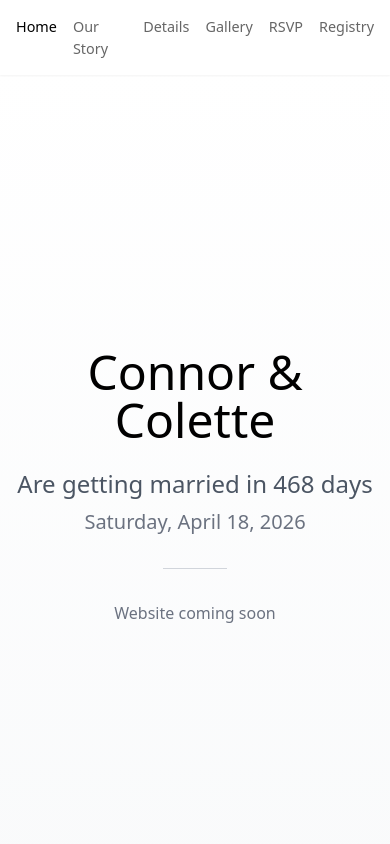
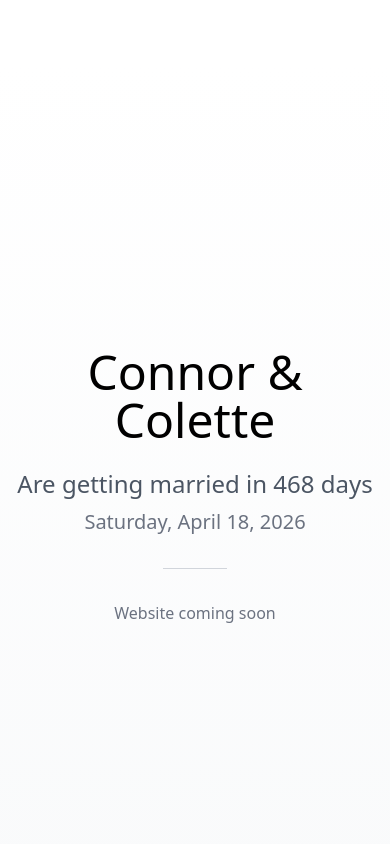
Before and after one commit to otoolecf/wedding-website, a SvelteKit app: page / in a window 390 px wide. Shown: the top 844 px of the page. Built offline with nearby package versions, Linux system fonts and the light colour scheme.

Commit message:
more debugging and environment config on cloudflare

```diff
--- a/src/hooks.server.js
+++ b/src/hooks.server.js
@@ -1,8 +1,7 @@
 export async function handle({ event, resolve }) {
-  const branch = process.env.BRANCH || 'development';
-  const isMainBranch = branch === 'main' || branch === 'master';
+  const isProduction = process.env.NODE_ENV === 'production';
 
-  if (isMainBranch && event.url.pathname !== '/') {
+  if (isProduction && event.url.pathname !== '/') {
     return new Response(null, {
       status: 302,
       headers: { Location: '/' }
--- a/src/routes/+layout.js
+++ b/src/routes/+layout.js
@@ -1,7 +1,5 @@
-/** @type {import('./$types').LayoutLoad} */
 export function load({ data }) {
-  // If we're on main branch and not on the home page, redirect
-  if ((data.branch === 'main' || data.branch === 'master') && data.pathname !== '/') {
+  if (data.isProduction && data.pathname !== '/') {
     throw new Error('Access denied');
   }
 
--- a/src/routes/+layout.server.js
+++ b/src/routes/+layout.server.js
@@ -1,15 +1,9 @@
 export function load({ url }) {
-  // Log all environment variables that might be relevant
-  console.log('CF_PAGES_BRANCH:', process.env.CF_PAGES_BRANCH);
-  console.log('BRANCH:', process.env.BRANCH);
-  console.log('NODE_ENV:', process.env.NODE_ENV);
-  console.log('Current URL:', url.pathname);
-
-  const branch = process.env.CF_PAGES_BRANCH || 'development';
-  console.log('Determined branch:', branch);
+  // Check if we're in production build
+  const isProduction = process.env.NODE_ENV === 'production';
 
   return {
-    branch,
+    isProduction,
     pathname: url.pathname
   };
 }
--- a/src/routes/+layout.svelte
+++ b/src/routes/+layout.svelte
@@ -1,62 +1,21 @@
-<!-- src/routes/+layout.svelte -->
 <script>
   import '../app.css';
   import { page } from '$app/stores';
-
-  // Get the data from layout.server.js
   export let data;
-
-  // Check if we're on main branch
-  const isMainBranch = data.branch === 'main' || data.branch === 'master';
 </script>
 
-{#if !isMainBranch}
+{#if !data.isProduction}
   <header class="fixed w-full top-0 bg-white/90 backdrop-blur-sm shadow-sm z-50">
-    <nav class="max-w-4xl mx-auto px-4 py-4">
-      <ul class="flex gap-6 justify-center">
-        <li><a href="/" class:active={data.pathname === '/'}>Home</a></li>
-        <li><a href="/story" class:active={data.pathname === '/story'}>Our Story</a></li>
-        <li><a href="/details" class:active={data.pathname === '/details'}>Details</a></li>
-        <li><a href="/gallery" class:active={data.pathname === '/gallery'}>Gallery</a></li>
-        <li><a href="/rsvp" class:active={data.pathname === '/rsvp'}>RSVP</a></li>
-        <li><a href="/registry" class:active={data.pathname === '/registry'}>Registry</a></li>
-      </ul>
-    </nav>
+    <!-- Your navigation -->
   </header>
 {/if}
 
-<main class="{!isMainBranch ? 'mt-16' : ''} min-h-screen">
+<main class="{!data.isProduction ? 'mt-16' : ''} min-h-screen">
   <slot />
 </main>
 
-{#if !isMainBranch}
+{#if !data.isProduction}
   <footer class="bg-gray-50 mt-16">
-    <div class="max-w-4xl mx-auto px-4 py-8 text-center text-gray-600">
-      <p>© {new Date().getFullYear()} Connor & Colette's Wedding</p>
-    </div>
+    <!-- Your footer -->
   </footer>
 {/if}
-
-<style>
-  a {
-    text-decoration: none;
-    color: #666;
-    font-weight: 500;
-    transition: color 0.2s;
-  }
-
-  a:hover {
-    color: #333;
-  }
-
-  a.active {
-    color: #000;
-  }
-
-  @media (max-width: 640px) {
-    nav ul {
-      gap: 1rem;
-      font-size: 0.9rem;
-    }
-  }
-</style>
```
